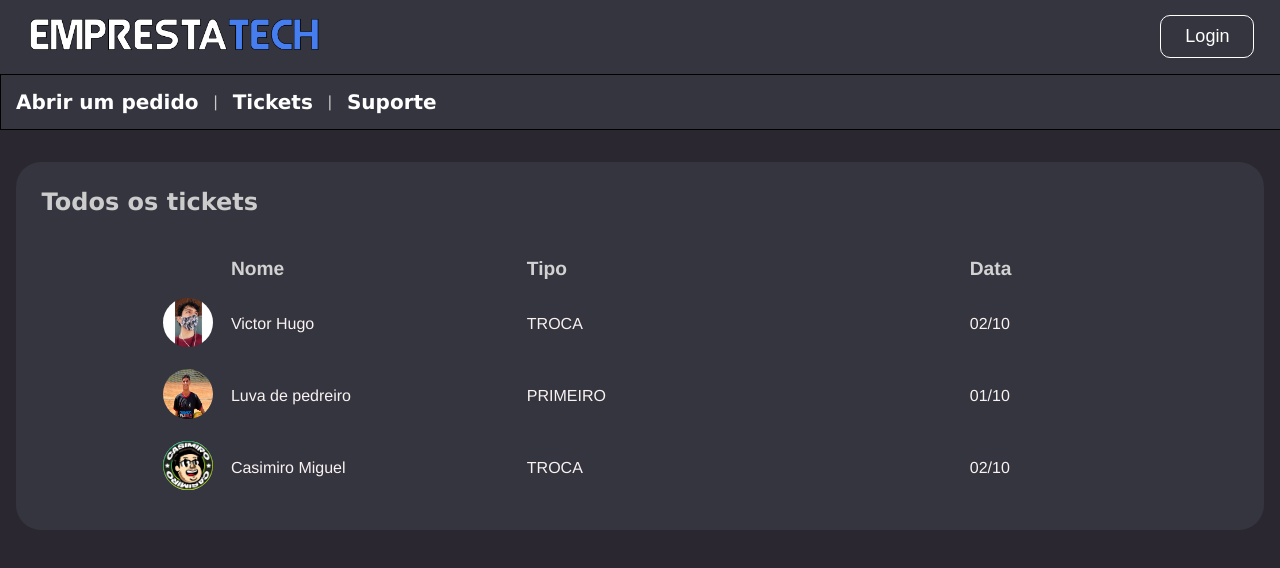
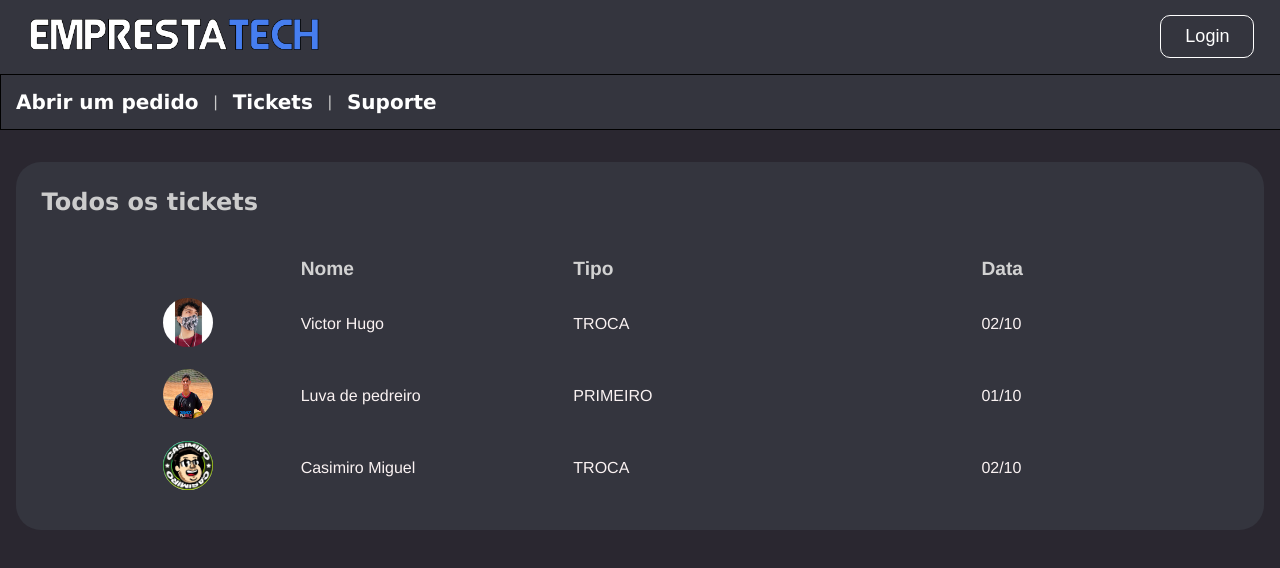
Before and after one commit to VictorHugofny/EMPRESTATECH, a Vue app: page /ticket in a window 1280 px wide. Shown: the top 568 px of the page. Built offline with nearby package versions, Linux system fonts and the light colour scheme.

Commit message:
Update Tickets.vue

```diff
--- a/src/views/Tickets.vue
+++ b/src/views/Tickets.vue
@@ -97,7 +97,7 @@
 }
 @media only screen and (min-width: 1200px){
     .content{width:80%;}
-    .rTable tbody tr td:nth-child(1){width:0%;}
+    .rTable tbody tr td:nth-child(1){width:10%;}
     .rTable tbody tr td:nth-child(2){width:20%;}
     .rTable tbody tr td:nth-child(3){width:30%;}
     .rTable tbody tr td:nth-child(4){width:10%;}
@@ -135,7 +135,7 @@
 
 
 .logo{
-    max-width: 0%;
+    max-width: 10%;
 }
 .content{
     max-width: 80%;
```
